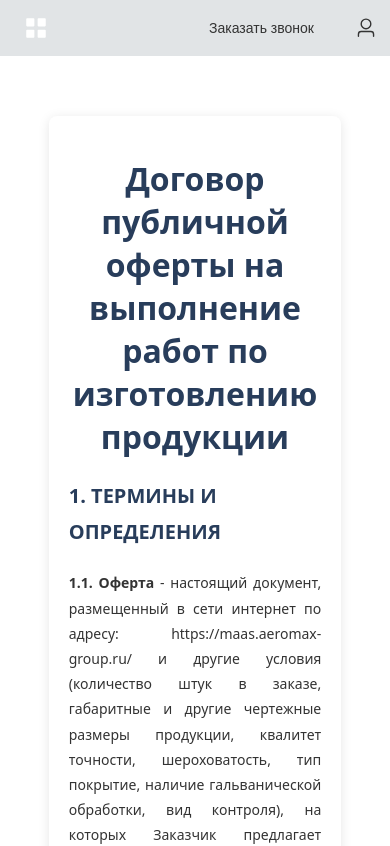
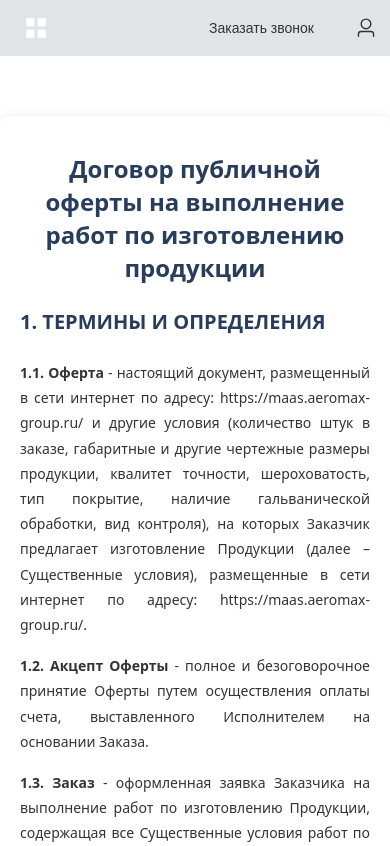
Before and after one commit to js-owl/maas-front, a Vue app: page /license in a window 390 px wide. Shown: the top 846 px of the page. Built offline with nearby package versions, Linux system fonts and the light colour scheme.

Commit message:
Update LicensePage.vue to enhance responsiveness and typography. Adjusted column properties for better layout on smaller screens and modified font size of the title for improved readability.

```diff
--- a/src/pages/LicensePage.vue
+++ b/src/pages/LicensePage.vue
@@ -9,7 +9,7 @@
       min-height: calc(100vh - 240px);
     "
   >
-    <el-col :offset="3" :span="18">
+    <el-col :offset="3" :span="18" :xs="{ span: 24, offset: 0 }">
       <div class="offer-container">
         <h1 class="offer-title">Договор публичной оферты на выполнение работ по изготовлению продукции</h1>
 
@@ -612,7 +612,7 @@
   }
 
   .offer-title {
-    font-size: 32px;
+    font-size: 24px;
   }
 
   .offer-subtitle {
```
